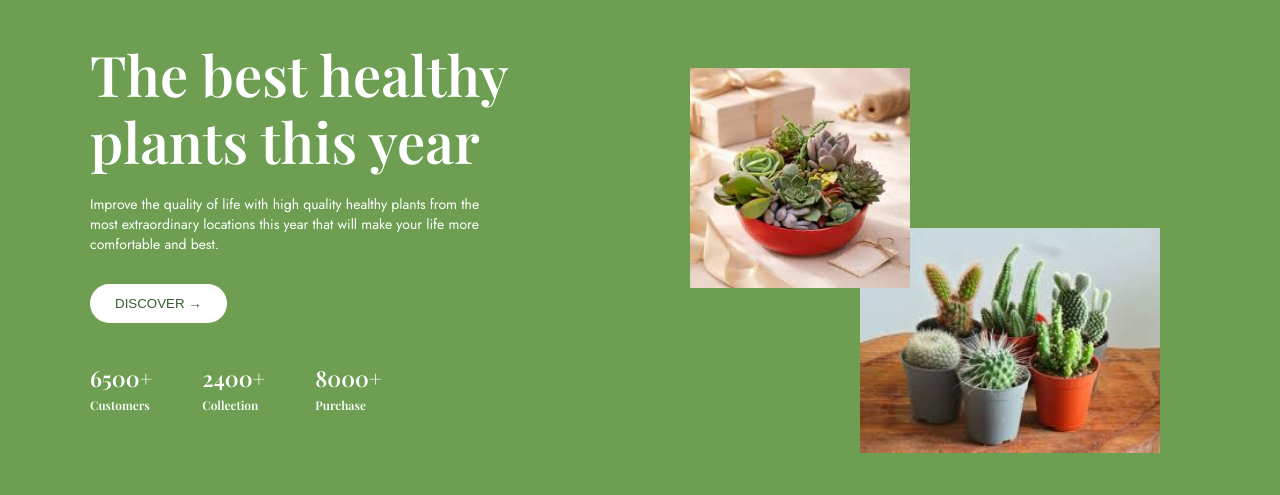
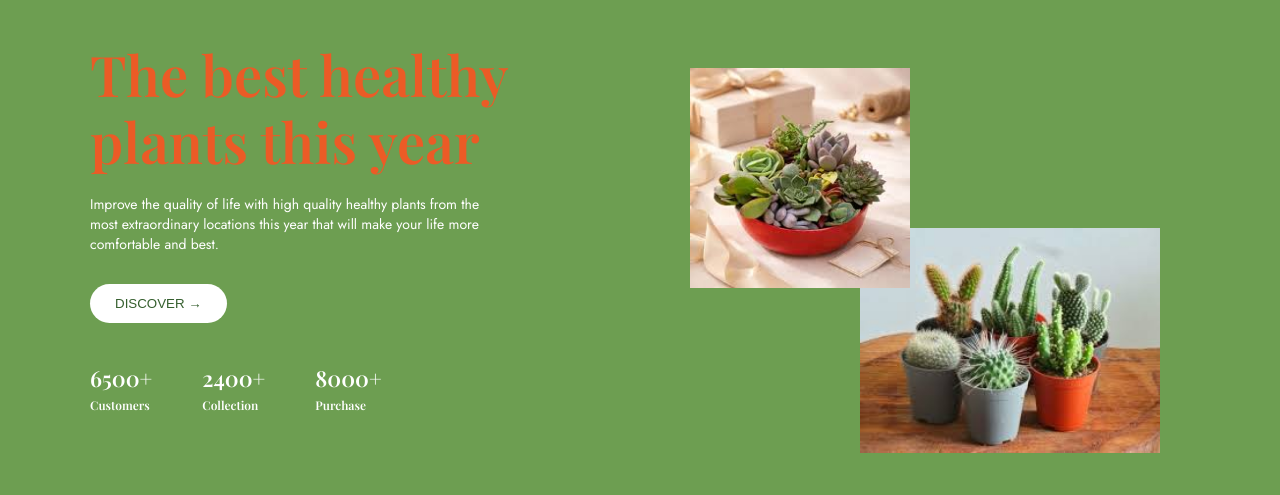
Before and after one commit to rachaelbjy/assignment-1, a PHP site: page / in a window 1280 px wide. Shown: the top 495 px of the page. Run offline with PHP 8.4, Linux system fonts and the light colour scheme.

Commit message:
Update home_style.css

```diff
--- a/assignment1/styles/home_style.css
+++ b/assignment1/styles/home_style.css
@@ -47,6 +47,7 @@
 
 .home-page .hero-text h1 {
   font-family: 'Playfair Display', serif;
+  color: #eb5b26;
   font-size: 56px;
   line-height: 1.2;
   margin-bottom: 20px;
```
